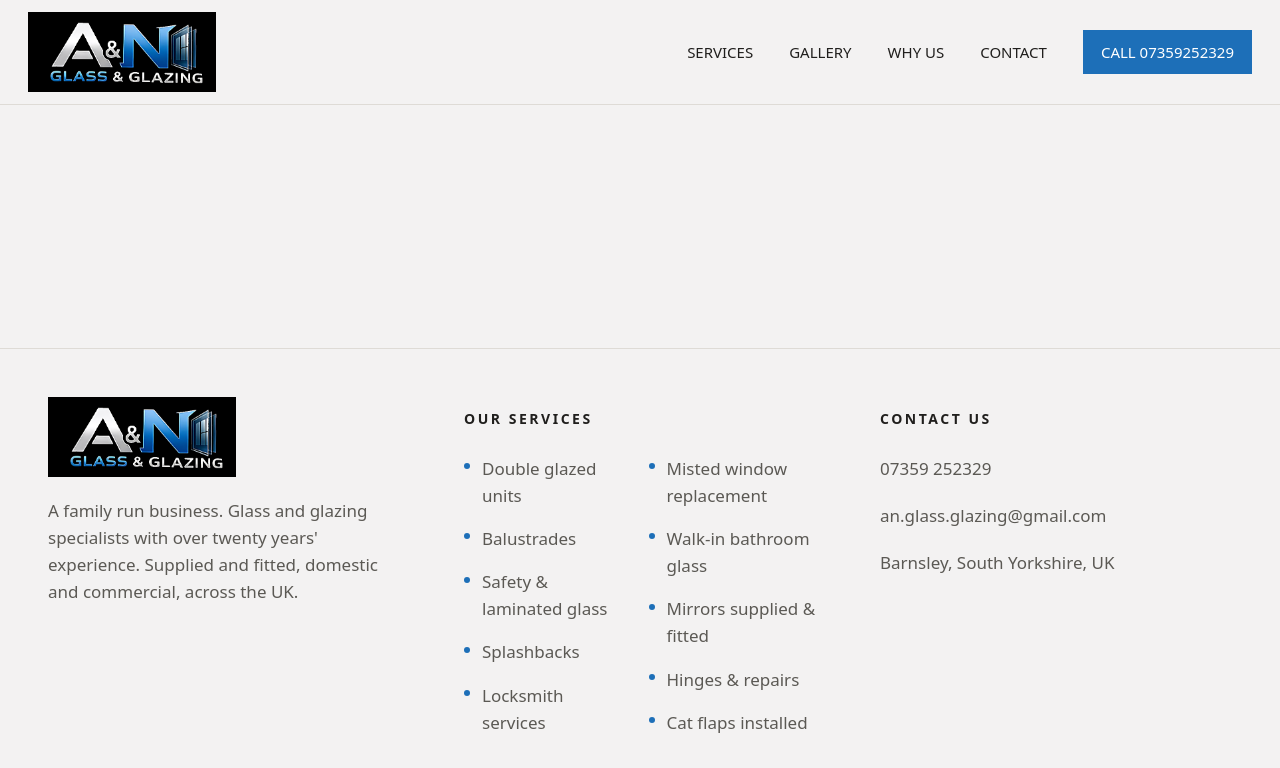
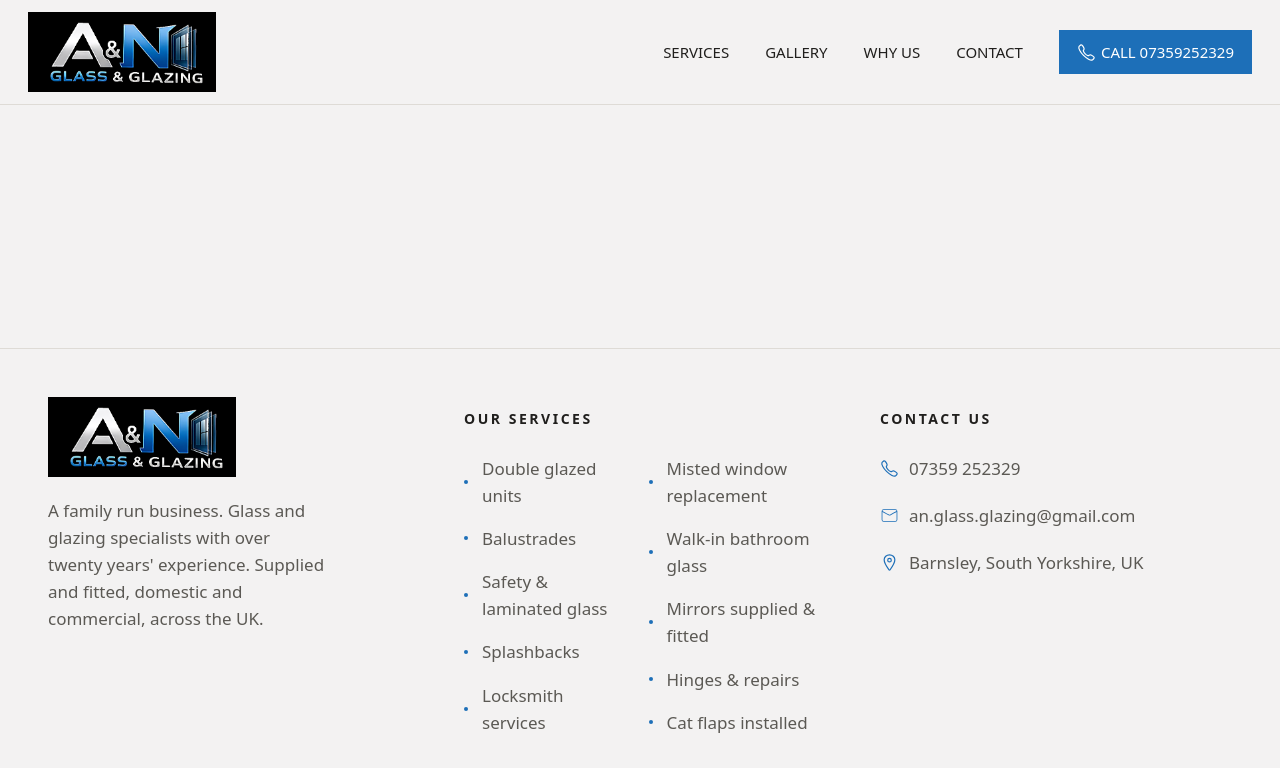
Before and after one commit to markoskatsi/an-glass-glazing, a React (Vite) app: page / in a window 1280 px wide. Shown: the top 768 px of the page. Built offline with nearby package versions, Linux system fonts and the light colour scheme.

Commit message:
Added reusable icons and styling for header button

```diff
--- a/package.json
+++ b/package.json
@@ -11,7 +11,8 @@
   },
   "dependencies": {
     "react": "^19.2.8",
-    "react-dom": "^19.2.8"
+    "react-dom": "^19.2.8",
+    "react-icons": "^5.7.0"
   },
   "devDependencies": {
     "@types/node": "^24.13.3",
--- a/src/layout/Footer.scss
+++ b/src/layout/Footer.scss
@@ -14,6 +14,10 @@ footer {
 
   .logo {
     margin-bottom: 20px;
+  }
+
+  .footer-text {
+    max-width: 280px;
   }
 }
 
@@ -44,9 +48,10 @@ footer {
       content: "";
       position: absolute;
       left: 0;
-      top: 0.5em;
-      width: 6px;
-      height: 6px;
+      top: 50%;
+      transform: translateY(-50%);
+      width: 4px;
+      height: 4px;
       border-radius: 50%;
       background: var(--accent);
     }
@@ -59,15 +64,23 @@ footer {
   margin: 0;
 
   li {
+    display: flex;
+    align-items: center;
+    gap: 10px;
     margin-bottom: 20px;
   }
 
-  a {
-    color: var(--text);
+  svg {
+    color: var(--accent);
+  }
+
+  a,
+  span {
+    color: var(--text-accent);
     text-decoration: none;
+  }
 
-    &:hover {
-      color: var(--accent);
-    }
+  a:hover {
+    color: var(--accent);
   }
 }
--- a/src/layout/Footer.tsx
+++ b/src/layout/Footer.tsx
@@ -1,4 +1,5 @@
 import { Logo } from "../ui/Logo";
+import { Icon } from "../ui/Icon";
 import "./Footer.scss";
 
 const services = [
@@ -40,14 +41,17 @@ export const Footer = () => {
           <h2>Contact Us</h2>
           <ul className="footer-contact">
             <li>
+              <Icon.Call />
               <a href="tel:07359252329">07359 252329</a>
             </li>
             <li>
+              <Icon.Mail />
               <a href="mailto:an.glass.glazing@gmail.com">
                 an.glass.glazing@gmail.com
               </a>
             </li>
             <li>
+              <Icon.Location />
               <span>Barnsley, South Yorkshire, UK</span>
             </li>
           </ul>
--- a/src/layout/Header.scss
+++ b/src/layout/Header.scss
@@ -19,6 +19,9 @@ header {
   }
 
   .call-btn {
+    display: inline-flex;
+    align-items: center;
+    gap: 5px;
     padding: 10px 18px;
     background: var(--accent);
     color: var(--on-accent);
--- a/src/layout/Header.tsx
+++ b/src/layout/Header.tsx
@@ -1,3 +1,4 @@
+import { Icon } from "../ui/Icon";
 import { Logo } from "../ui/Logo";
 import "./Header.scss";
 
@@ -19,6 +20,7 @@ export const Header = () => {
           </a>
         ))}
         <a className="call-btn" href="tel:07359252329">
+          <Icon.Call />
           Call 07359252329
         </a>
       </nav>
--- /dev/null
+++ b/src/ui/Icon.tsx
@@ -0,0 +1,23 @@
+import { IoCallOutline } from "react-icons/io5";
+import { CiMail } from "react-icons/ci";
+import { IoLocationOutline } from "react-icons/io5";
+
+export const Icon = ({ children }: { children: React.ReactNode }) => {
+  return <div className="icon">{children}</div>;
+};
+
+function Call() {
+  return <IoCallOutline size={19} />;
+}
+
+function Mail() {
+  return <CiMail size={19} />;
+}
+
+function Location() {
+  return <IoLocationOutline size={19} />;
+}
+
+Icon.Call = Call;
+Icon.Mail = Mail;
+Icon.Location = Location;
```
Also changed, not shown: src/ui/Icons.scss (added, +13 -0 lines), 1 other file (tests, documents, lock files or other folders).
